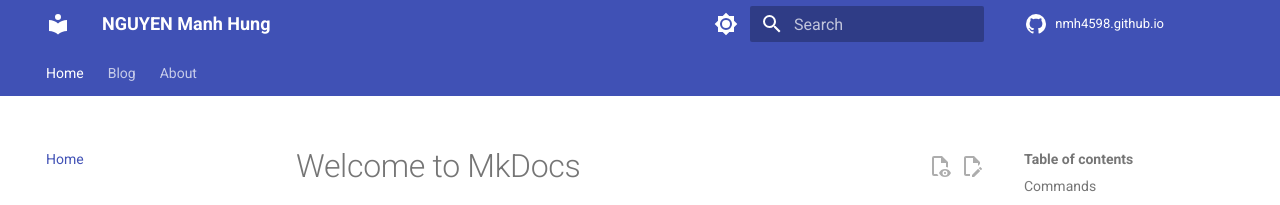
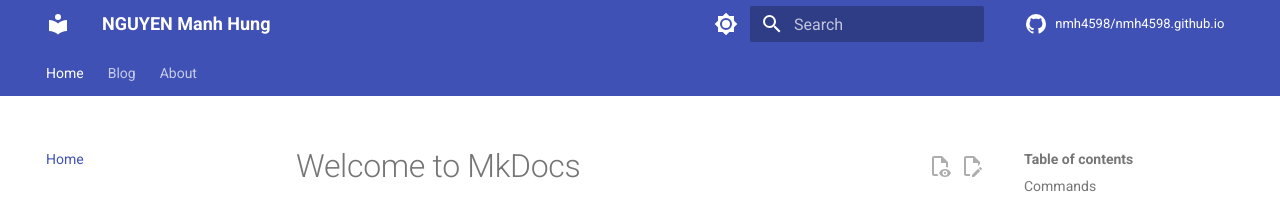
Before and after one commit to nmh4598/nmh4598.github.io, an MkDocs documentation site: the page built from docs/index.md, in a window 1280 px wide. Shown: the top 205 px of the page. Built offline with MkDocs 1.6.1 and Material for MkDocs 9.7.7, drawn with Linux system fonts in a browser that asks for light colours; comment, search, counter and statistics services are not loaded.

Commit message:
change repo2

```diff
--- a/mkdocs.yml
+++ b/mkdocs.yml
@@ -8,7 +8,7 @@ site_description: >-
 
 
 # Repository
-repo_name: nmh4598.github.io
+repo_name: nmh4598/nmh4598.github.io
 repo_url: https://github.com/nmh4598/nmh4598.github.io
 
 # Copyright
```
